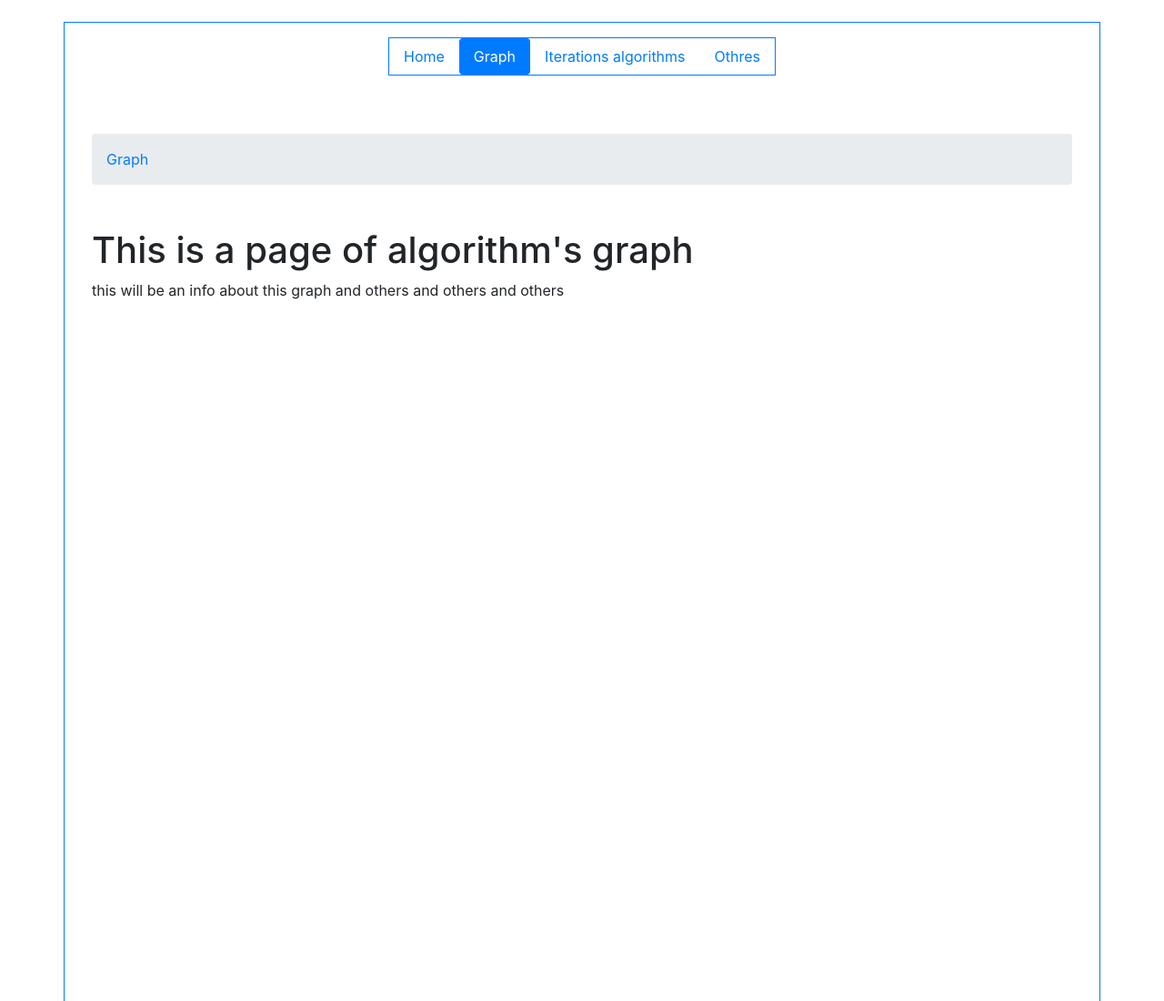
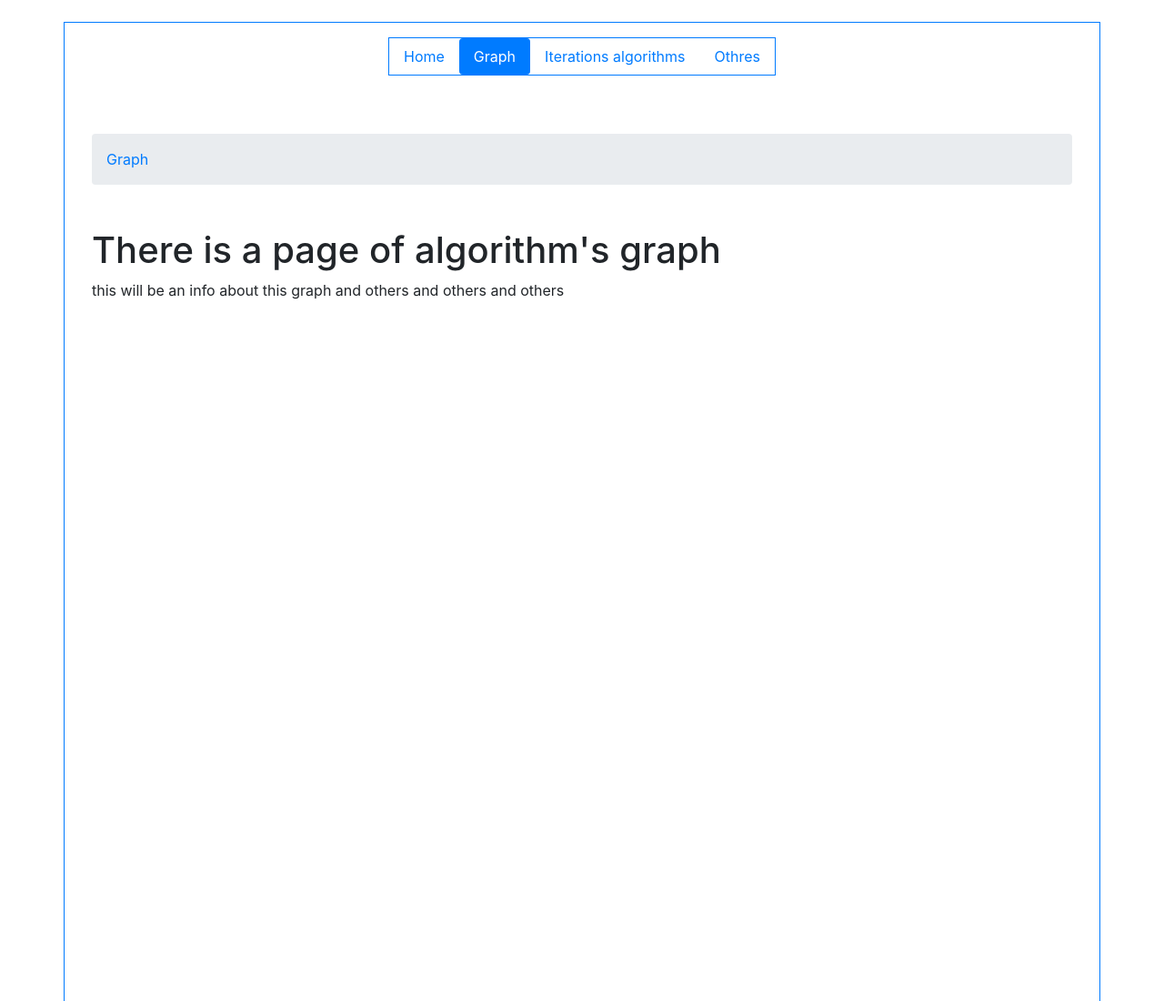
Before and after one commit to Angara89/algo_site, a plain HTML site: page graph_algorithm/index.html in a window 1280 px wide. Shown: the top 1100 px of the page at 91% size. Drawn offline with nearby package versions, Linux system fonts and the light colour scheme.

Commit message:
sub commit

```diff
--- a/graph_algorithm/index.html
+++ b/graph_algorithm/index.html
@@ -31,7 +31,7 @@
     </div>
     <!-- Основной контент -->
     <div class="container mt-4 ">
-        <h1>This is a page of algorithm's graph</h1>
+        <h1>There is a page of algorithm's graph</h1>
         <p>this will be an info about this graph and others and others and others</p>
         <br><br><br><br><br><br><br><br><br><br><br><br><br><br><br><br><br><br><br><br><br><br><br><br><br><br><br><br><br><br><br><br><br><br><br><br>
 
```
Also changed, not shown: index.html (+1 -1 lines), iterations_alghorithm/index.html (+1 -1 lines).
